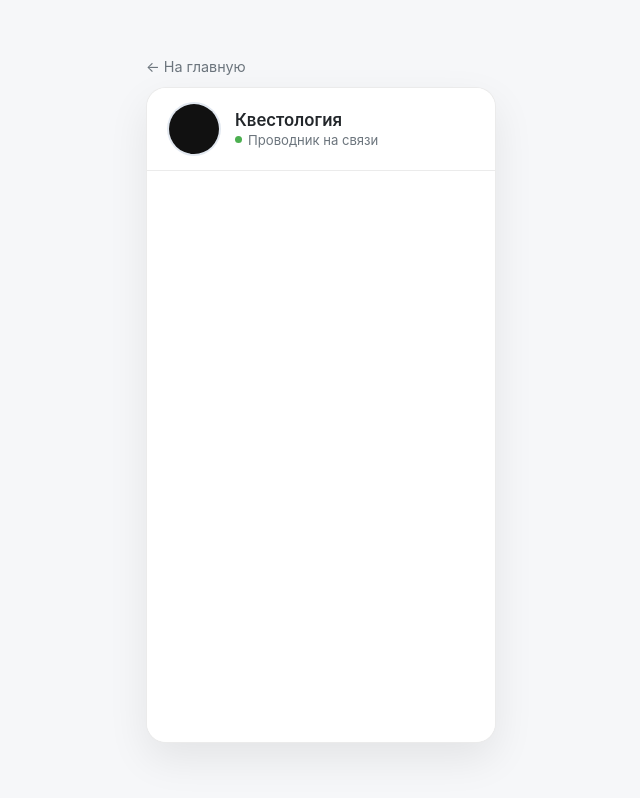
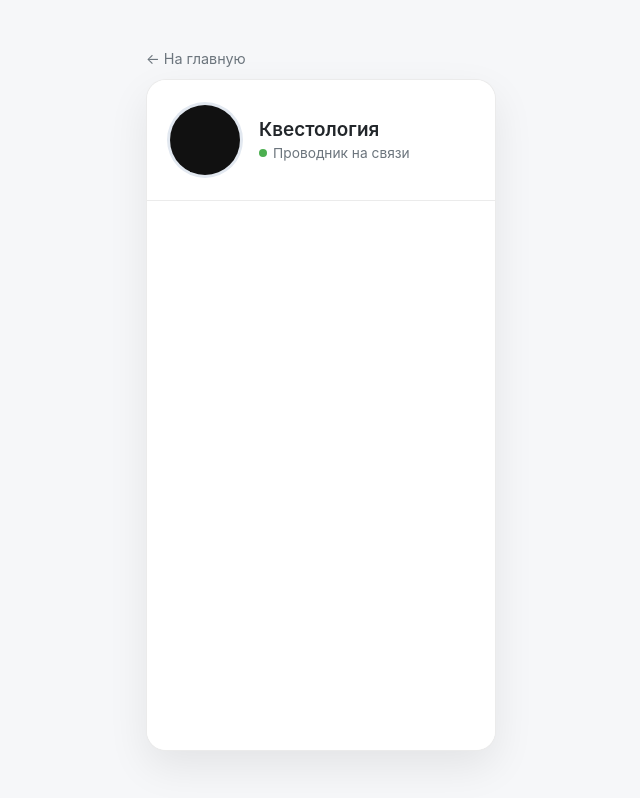
Before and after one commit to e24lena71-ux/kvestologiya, a plain HTML site: page chat.html in a window 1280 px wide. Shown: the whole page, without its empty margins (319-959 px from the left). Drawn offline with Linux system fonts and the light colour scheme; grey boxes are pictures that could not be loaded.

Commit message:
Update chat.html

```diff
--- a/chat.html
+++ b/chat.html
@@ -33,8 +33,8 @@
     }
 
     .top-nav {
-      width: 100%;
-      max-width: 350px;
+      width: 350px;
+      max-width: 100%;
       display: flex;
       justify-content: flex-start;
       margin-bottom: 12px;
@@ -52,11 +52,11 @@
     }
 
     .chat-card {
-      width: 100%;
-      max-width: 350px;
-      height: 82vh;
-      max-height: 760px;
-      min-height: 520px;
+      width: 350px;
+      max-width: 100%;
+      height: 84vh;
+      max-height: 740px;
+      min-height: 540px;
       background: var(--card-bg);
       border-radius: 20px;
       box-shadow: 0 16px 40px rgba(0, 0, 0, 0.08);
@@ -64,34 +64,36 @@
       display: flex;
       flex-direction: column;
       overflow: hidden;
+      position: relative;
     }
 
-    /* Шапка с аватаром робота */
+    /* Увеличенная белая шапка с аватаром робота */
     .robot-header {
       display: flex;
       align-items: center;
-      gap: 14px;
-      padding: 14px 20px;
+      gap: 16px;
+      padding: 22px 20px;
       background: #ffffff;
       border-bottom: 1px solid var(--border-color);
-      z-index: 2;
+      position: relative;
+      z-index: 999999;
+      flex-shrink: 0;
     }
 
     .avatar-ring {
       position: relative;
-      width: 54px;
-      height: 54px;
+      width: 76px;
+      height: 76px;
       border-radius: 50%;
-      padding: 2px;
+      padding: 3px;
       background: #e2e8f0;
       flex-shrink: 0;
       transition: box-shadow 0.3s ease, background 0.3s ease;
     }
 
-    /* Эффект свечения и пульсации, когда бот отвечает */
     .avatar-ring.speaking {
       background: linear-gradient(135deg, #3b6e8c, #68b0ab);
-      box-shadow: 0 0 0 4px rgba(59, 110, 140, 0.18);
+      box-shadow: 0 0 0 5px rgba(59, 110, 140, 0.2);
       animation: pulseRing 1.2s infinite ease-in-out;
     }
 
@@ -116,39 +118,40 @@
     }
 
     .robot-name {
-      font-size: 1.05rem;
+      font-size: 1.18rem;
       font-weight: 600;
       color: var(--text-main);
     }
 
     .robot-status {
-      font-size: 0.82rem;
+      font-size: 0.86rem;
       color: var(--text-muted);
       display: flex;
       align-items: center;
       gap: 6px;
-      margin-top: 2px;
+      margin-top: 4px;
     }
 
     .status-dot {
-      width: 7px;
-      height: 7px;
+      width: 8px;
+      height: 8px;
       border-radius: 50%;
       background-color: #4caf50;
       display: inline-block;
     }
 
-    /* Контейнер, куда встраивается чат Aimylogic */
+    /* Контейнер чата, подтянутый под шапку */
     #kvest-chat-box {
       flex: 1;
       width: 100%;
       height: 100%;
       position: relative;
+      z-index: 1;
       overflow: hidden;
       background: #ffffff;
+      margin-top: -54px;
     }
 
-    /* Растягиваем внутренний виджет на всю площадь карточки */
     #kvest-chat-box > div,
     #kvest-chat-box iframe {
       width: 100% !important;
@@ -198,9 +201,6 @@
               id: 'kvest-chat-box',
               enabled: true
             };
-            val.options.headline = val.options.headline || {};
-            val.options.headline.show = false;
-            val.options.showCloseButton = false;
           }
           savedAttrs = val;
         }
```
